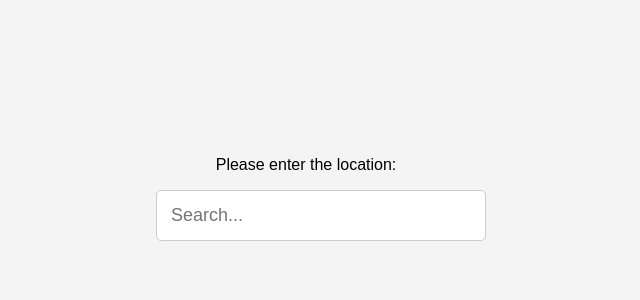
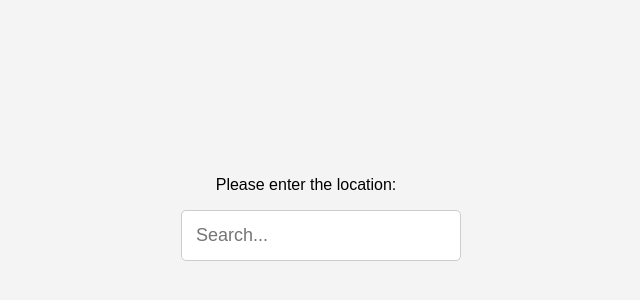
Before and after one commit to dbenzaquen1/Cycle_count_custom_question, a plain HTML site: page index.html in a window 1280 px wide. Shown: the part 238-538 px from the top of the page, without its empty margins (334-974 px from the left). Drawn offline with Linux system fonts and the light colour scheme.

Commit message:
changed padding

```diff
--- a/index.html
+++ b/index.html
@@ -13,12 +13,12 @@
             align-items: center;
             height: 100vh;
             background-color: #f4f4f4;
-            padding: 20px 0;
+            padding: 40px 0;
         }
         .dropdown-container {
             position: relative;
-            width: 90%;
-            max-width: 300px;
+            width: 80%;
+            max-width: 250px;
         }
         .dropdown-container input {
             width: 100%;
```
